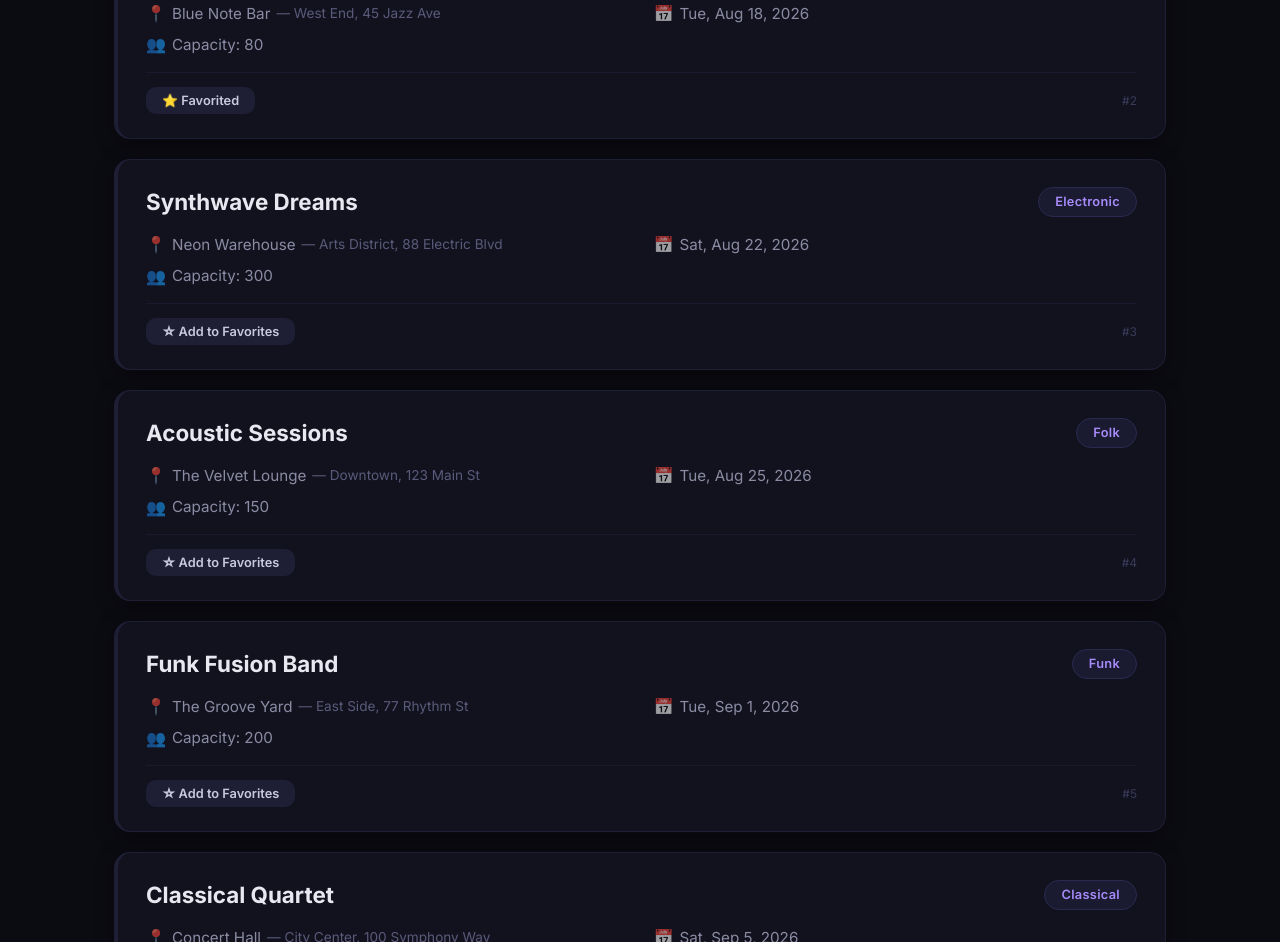
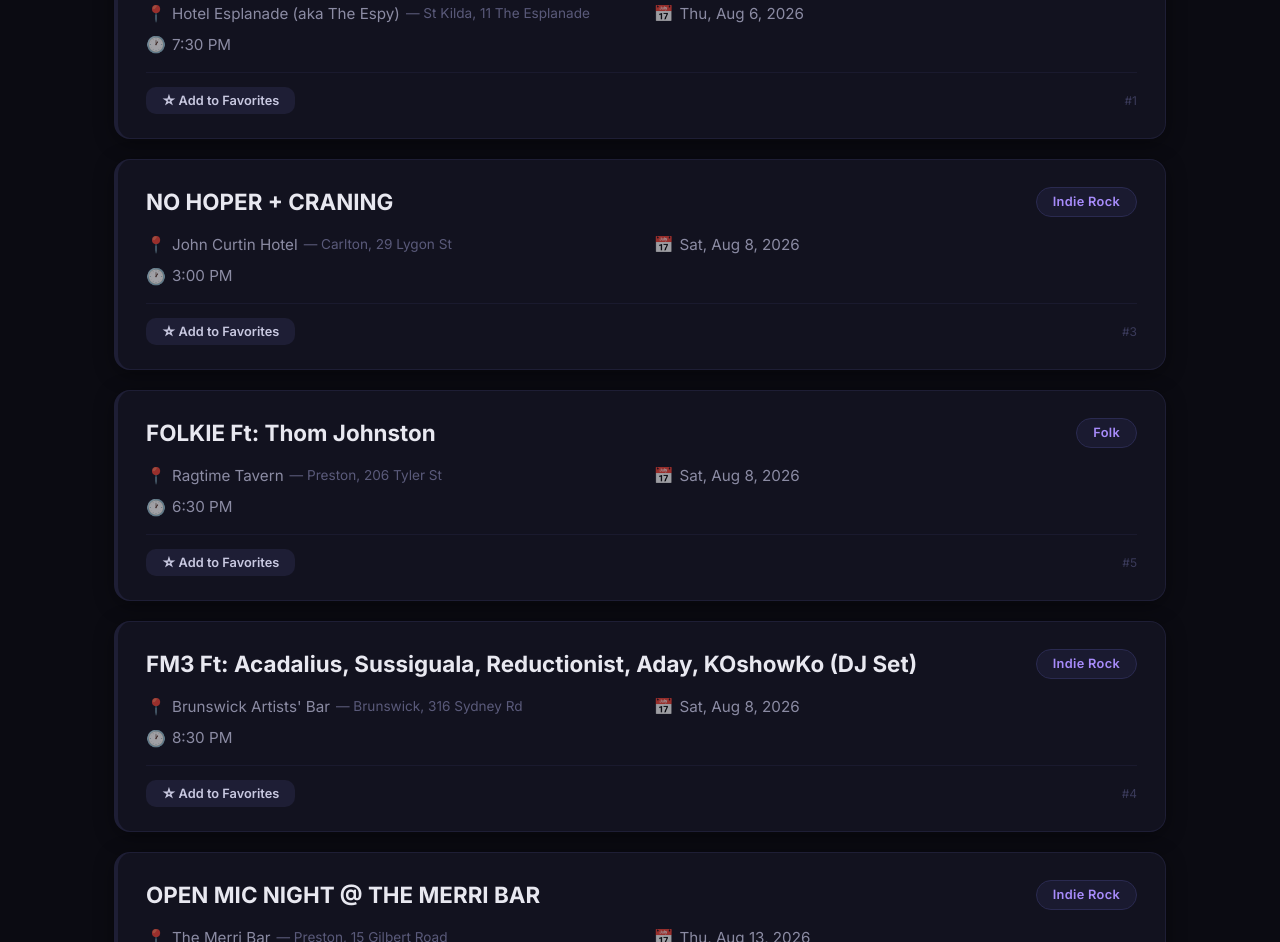
Before and after one commit to scotmarshall/gig-list, a plain HTML site: page index.html in a window 1280 px wide. Shown: the part 670-1612 px from the top of the page. Drawn offline with nearby package versions, Linux system fonts and the light colour scheme.

Commit message:
Add start times, remove capacity, sort by date and time

```diff
--- a/app.js
+++ b/app.js
@@ -5,62 +5,202 @@ const { createApp, ref, computed } = Vue;
 const gigData = [
     {
         id: 1,
-        artistName: "The Midnight Echoes",
+        artistName: "OLIVIA COGGAN",
         genre: "Indie Rock",
-        venueName: "The Velvet Lounge",
-        venueLocation: "Downtown, 123 Main St",
-        venueCapacity: 150,
-        date: "2026-08-15",
+        venueName: "Hotel Esplanade (aka The Espy)",
+        venueLocation: "St Kilda, 11 The Esplanade",
+        date: "2026-08-06",
+        time: "19:30",        // 7:30 PM
         isFavorite: false
     },
     {
         id: 2,
-        artistName: "Jazz Collective",
-        genre: "Jazz",
-        venueName: "Blue Note Bar",
-        venueLocation: "West End, 45 Jazz Ave",
-        venueCapacity: 80,
-        date: "2026-08-18",
-        isFavorite: true
+        artistName: "DAVID M WESTERN. KYLE BREW",
+        genre: "Indie Rock",
+        venueName: "Lulie Tavern",
+        venueLocation: "Abbotsford, 225 Johnston St",
+        date: "2026-08-06",
+        time: "19:00",        // 7:00 PM
+        isFavorite: false
     },
     {
         id: 3,
-        artistName: "Synthwave Dreams",
-        genre: "Electronic",
-        venueName: "Neon Warehouse",
-        venueLocation: "Arts District, 88 Electric Blvd",
-        venueCapacity: 300,
-        date: "2026-08-22",
+        artistName: "NO HOPER + CRANING",
+        genre: "Indie Rock",
+        venueName: "John Curtin Hotel",
+        venueLocation: "Carlton, 29 Lygon St",
+        date: "2026-08-08",
+        time: "15:00",        // 3:00 PM
         isFavorite: false
     },
     {
         id: 4,
-        artistName: "Acoustic Sessions",
-        genre: "Folk",
-        venueName: "The Velvet Lounge",
-        venueLocation: "Downtown, 123 Main St",
-        venueCapacity: 150,
-        date: "2026-08-25",
+        artistName: "FM3 Ft: Acadalius, Sussiguala, Reductionist, Aday, KOshowKo (DJ Set)",
+        genre: "Indie Rock",
+        venueName: "Brunswick Artists' Bar",
+        venueLocation: "Brunswick, 316 Sydney Rd",
+        date: "2026-08-08",
+        time: "20:30",        // 8:30 PM
         isFavorite: false
     },
     {
         id: 5,
-        artistName: "Funk Fusion Band",
-        genre: "Funk",
-        venueName: "The Groove Yard",
-        venueLocation: "East Side, 77 Rhythm St",
-        venueCapacity: 200,
-        date: "2026-09-01",
+        artistName: "FOLKIE Ft: Thom Johnston",
+        genre: "Folk",
+        venueName: "Ragtime Tavern",
+        venueLocation: "Preston, 206 Tyler St",
+        date: "2026-08-08",
+        time: "18:30",        // 6:30 PM
         isFavorite: false
     },
     {
         id: 6,
-        artistName: "Classical Quartet",
-        genre: "Classical",
-        venueName: "Concert Hall",
-        venueLocation: "City Center, 100 Symphony Way",
-        venueCapacity: 500,
-        date: "2026-09-05",
+        artistName: "STELLA ANNING TRIO",
+        genre: "Indie Rock",
+        venueName: "Brunswick Artists' Bar",
+        venueLocation: "Brunswick, 316 Sydney Rd",
+        date: "2026-08-13",
+        time: "20:30",        // 8:30 PM
+        isFavorite: false
+    },
+    {
+        id: 7,
+        artistName: "OPEN MIC NIGHT @ THE MERRI BAR",
+        genre: "Indie Rock",
+        venueName: "The Merri Bar",
+        venueLocation: "Preston, 15 Gilbert Road",
+        date: "2026-08-13",
+        time: "19:00",        // 7:00 PM
+        isFavorite: false
+    },
+    {
+        id: 8,
+        artistName: "TOAD. SUNDAY LIVINGSTONE, KRAZY SALT",
+        genre: "Indie Rock",
+        venueName: "Brunswick Artists' Bar",
+        venueLocation: "Brunswick, 316 Sydney Rd",
+        date: "2026-08-14",
+        time: "20:30",        // 8:30 PM
+        isFavorite: false
+    },
+    {
+        id: 9,
+        artistName: "DREA JORDANE",
+        genre: "Indie Rock",
+        venueName: "Hotel Esplanade (aka The Espy)",
+        venueLocation: "St Kilda, 11 The Esplanade",
+        date: "2026-08-14",
+        time: "19:30",        // 7:30 PM
+        isFavorite: false
+    },
+    {
+        id: 10,
+        artistName: "DOMA Ft: DJ Dem Large, Koletsas, Sammie",
+        genre: "Indie Rock",
+        venueName: "The Vic Bar",
+        venueLocation: "Abbotsford, 281 Victoria St",
+        date: "2026-08-15",
+        time: "19:00",        // 7:00 PM
+        isFavorite: false
+    },
+    {
+        id: 11,
+        artistName: "CERES WINTER TWILIGHT MARKET",
+        genre: "Folk",
+        venueName: "CERES Community Environment Park",
+        venueLocation: "Brunswick, Corner of Roberts St & Stewart St",
+        date: "2026-08-15",
+        time: "12:00",        // 12:00 PM
+        isFavorite: false
+    },
+    {
+        id: 12,
+        artistName: "PINKO COLLECTIVE",
+        genre: "Indie Rock",
+        venueName: "Bar 303",
+        venueLocation: "Northcote, 303 High St",
+        date: "2026-08-15",
+        time: "15:30",        // 3:30 PM
+        isFavorite: false
+    },
+    {
+        id: 13,
+        artistName: "MICHAELEAH. ABENY, PAIGE MCSMITH",
+        genre: "Indie Rock",
+        venueName: "Brunswick Artists' Bar",
+        venueLocation: "Brunswick, 316 Sydney Rd",
+        date: "2026-08-15",
+        time: "16:30",        // 4:30 PM
+        isFavorite: false
+    },
+    {
+        id: 14,
+        artistName: "THOM JOHNSTON",
+        genre: "Folk",
+        venueName: "The Merri Bar",
+        venueLocation: "Preston, 15 Gilbert Road",
+        date: "2026-08-15",
+        time: "19:00",        // 7:00 PM
+        isFavorite: false
+    },
+    {
+        id: 15,
+        artistName: "DAVID M WESTERN. CHARLOTTE LE LIEVRUE",
+        genre: "Indie Rock",
+        venueName: "Lulie Tavern",
+        venueLocation: "Abbotsford, 225 Johnston St",
+        date: "2026-08-20",
+        time: "19:00",        // 7:00 PM
+        isFavorite: false
+    },
+    {
+        id: 16,
+        artistName: "OPEN MIC NIGHT @ THE MERRI BAR",
+        genre: "Indie Rock",
+        venueName: "The Merri Bar",
+        venueLocation: "Preston, 15 Gilbert Road",
+        date: "2026-08-20",
+        time: "19:00",        // 7:00 PM
+        isFavorite: false
+    },
+    {
+        id: 17,
+        artistName: "STELLA ANNING TRIO",
+        genre: "Indie Rock",
+        venueName: "Brunswick Artists' Bar",
+        venueLocation: "Brunswick, 316 Sydney Rd",
+        date: "2026-08-20",
+        time: "20:30",        // 8:30 PM
+        isFavorite: false
+    },
+    {
+        id: 18,
+        artistName: "VIVA LA DISCOTECA",
+        genre: "Indie Rock",
+        venueName: "Brunswick Artists' Bar",
+        venueLocation: "Brunswick, 316 Sydney Rd",
+        date: "2026-08-21",
+        time: "20:00",        // 8:00 PM
+        isFavorite: true
+    },
+    {
+        id: 19,
+        artistName: "JOSHUA BATTEN BAND",
+        genre: "Indie Rock",
+        venueName: "Brunswick Artists' Bar",
+        venueLocation: "Brunswick, 316 Sydney Rd",
+        date: "2026-08-22",
+        time: "16:30",        // 4:30 PM
+        isFavorite: false
+    },
+    {
+        id: 20,
+        artistName: "OPEN MIC NIGHT @ THE MERRI BAR",
+        genre: "Indie Rock",
+        venueName: "The Merri Bar",
+        venueLocation: "Preston, 15 Gilbert Road",
+        date: "2026-08-27",
+        time: "19:00",        // 7:00 PM
         isFavorite: false
     }
 ];
@@ -95,14 +235,15 @@ const app = createApp({
 
         // Filter the gigs based on all selected filters
         const filteredGigs = computed(() => {
-            return gigs.value.filter(gig => {
+            // STEP 1: Filter the gigs
+            const filtered = gigs.value.filter(gig => {
                 // Genre filter
                 const matchesGenre = selectedGenre.value === 'all' ||
-                                     gig.genre === selectedGenre.value;
+                                    gig.genre === selectedGenre.value;
 
                 // Venue filter
                 const matchesVenue = selectedVenue.value === 'all' ||
-                                     gig.venueName === selectedVenue.value;
+                                    gig.venueName === selectedVenue.value;
 
                 // Date filter (if a date is selected)
                 let matchesDate = true;
@@ -112,7 +253,25 @@ const app = createApp({
 
                 return matchesGenre && matchesVenue && matchesDate;
             });
-        });
+
+            // STEP 2: Sort the filtered results
+            return filtered.sort((a, b) => {
+                // First, compare dates
+                const dateA = new Date(a.date);
+                const dateB = new Date(b.date);
+
+                if (dateA < dateB) return -1;  // a is earlier
+                if (dateA > dateB) return 1;   // a is later
+
+                // Dates are equal, compare times
+                // Times are in "HH:MM" format, which sorts lexicographically!
+                if (a.time < b.time) return -1;
+                if (a.time > b.time) return 1;
+
+                // Dates and times are equal, keep original order
+                return 0;
+            });
+});
 
         // ---- METHODS ----
         const clearFilters = () => {
@@ -139,6 +298,17 @@ const app = createApp({
             });
         };
 
+        // Utility: Format time for display (converts 24h to 12h with AM/PM)
+        const formatTime = (timeString) => {
+            // timeString comes in as "19:30"
+            if (!timeString) return 'TBD';
+
+            const [hours, minutes] = timeString.split(':').map(Number);
+            const ampm = hours >= 12 ? 'PM' : 'AM';
+            const hours12 = hours % 12 || 12;
+            return `${hours12}:${minutes.toString().padStart(2, '0')} ${ampm}`;
+        };
+
         // ---- RETURN ----
         return {
             gigs,
@@ -151,7 +321,8 @@ const app = createApp({
             filteredGigs,
             clearFilters,
             toggleFavorite,
-            formatDate
+            formatDate,
+            formatTime
         };
     }
 });
--- a/index.html
+++ b/index.html
@@ -20,7 +20,7 @@
         <header class="header">
             <div class="container">
                 <h1>🎸 <span class="highlight">Gig List</span></h1>
-                <p class="subtitle">Live music near you — {{ getUpcomingCount }} upcoming shows</p>
+                <p class="subtitle">Local music in Naarm/Melbourne — {{ getUpcomingCount }} upcoming shows</p>
             </div>
         </header>
 
@@ -77,8 +77,8 @@
                         <p class="date">
                             <span class="icon">📅</span> {{ formatDate(gig.date) }}
                         </p>
-                        <p class="capacity" v-if="gig.venueCapacity">
-                            <span class="icon">👥</span> Capacity: {{ gig.venueCapacity }}
+                        <p class="time">
+                            <span class="icon">🕐</span> {{ formatTime(gig.time) }}
                         </p>
                     </div>
 
--- a/styles.css
+++ b/styles.css
@@ -197,7 +197,7 @@ body {
 
 .gig-details {
     display: grid;
-    grid-template-columns: 1fr 1fr;
+    grid-template-columns: 1fr 1fr;  /* Two columns */
     gap: 6px 24px;
     margin-bottom: 14px;
     font-size: 0.95rem;
```
